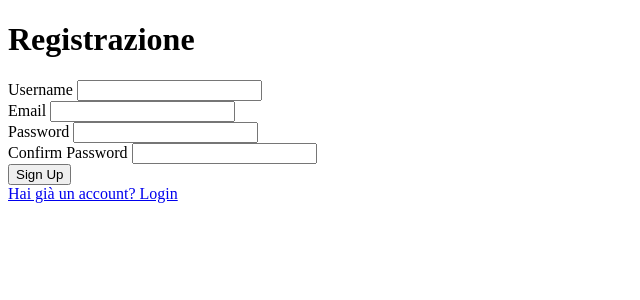
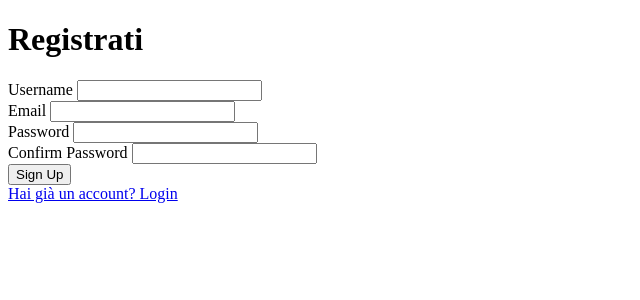
Before and after one commit to Ianndav/cure24, a Flask app: page /register in a window 1280 px wide. Shown: the top 300 px of the page, without its empty margins (0-640 px from the left). Run offline with Flask 3, Linux system fonts and the light colour scheme; parts of the project's set-up code (start-up, migrations or seed data) failed here and were passed over.

Commit message:
Update register.html

```diff
--- a/templates/register.html
+++ b/templates/register.html
@@ -1,10 +1,10 @@
 <!DOCTYPE html>
 <html>
 <head>
-    <title>Registrazione</title>
+    <title>Registrazione - Cure24</title>
 </head>
 <body>
-    <h1>Registrazione</h1>
+    <h1>Registrati</h1>
     <form method="POST">
         {{ form.hidden_tag() }}
         {{ form.username.label }} {{ form.username() }}<br>
```
